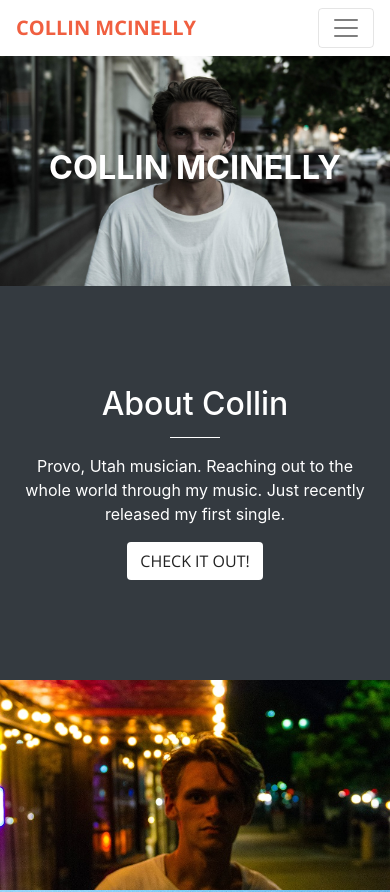
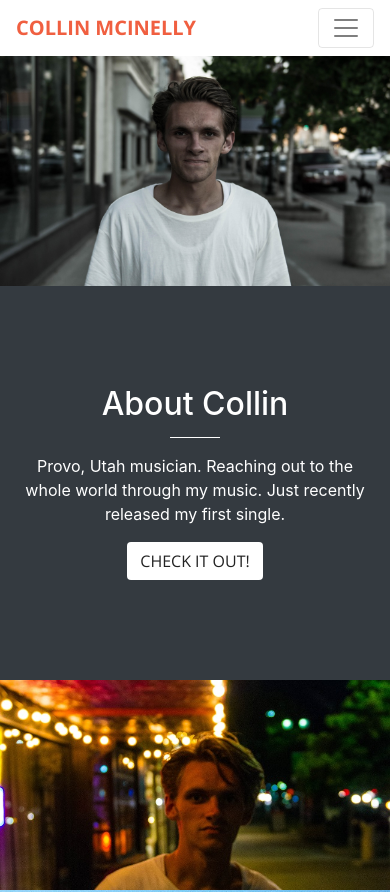
Before and after one commit to dallindizzle/collin_website, a website with bundled scripts: page index.html in a window 390 px wide. Shown: the top 892 px of the page. Built offline with nearby package versions, Linux system fonts and the light colour scheme.

Commit message:
Header text doesn't show on mobile

```diff
--- a/css/creative.css
+++ b/css/creative.css
@@ -541,3 +541,13 @@
 header.masthead .header-content .header-content-inner h1 {
     font-size: 8.3vmin;
 }
+
+
+ @media (max-width:992px) {
+    header.masthead .header-content .header-content-inner h1 {
+        font-size: 8.3vmin;
+        text-indent: 100%;
+        white-space: nowrap;
+        overflow: hidden;
+    }
+ }
```
